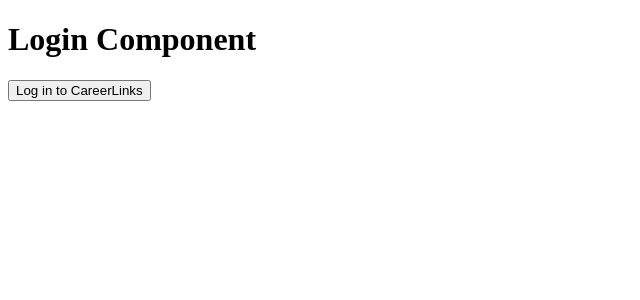
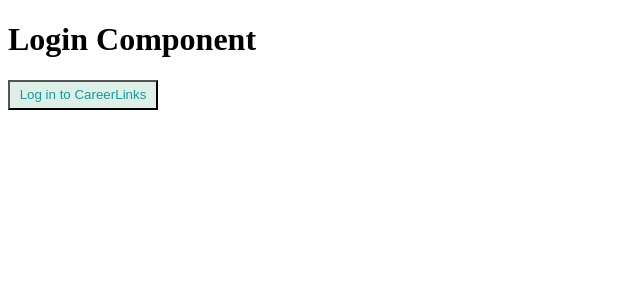
Before and after one commit to Daniel-Williams-ux/CareerLink, a React (Vite) app: page /Login in a window 1280 px wide. Shown: the top 300 px of the page, without its empty margins (0-640 px from the left). Built offline with nearby package versions, Linux system fonts and the light colour scheme.

Commit message:
Add a login functionality

```diff
--- /dev/null
+++ b/src/Sass/LoginComponent.scss
@@ -0,0 +1,7 @@
+.login-btn {
+  width: 150px;
+  height: 30px;
+  background-color: #DEEFE7;
+  color: #159A9C;
+  cursor: pointer;
+}
--- a/src/api/AuthApi.jsx
+++ b/src/api/AuthApi.jsx
@@ -1,6 +1,6 @@
 const LoginApi = () => {
   return (
-    <p>Hello from LoginApi</p>
+    console.log("hello from LoginApi")
   )
 }
 
--- a/src/components/LoginComponent.jsx
+++ b/src/components/LoginComponent.jsx
@@ -1,10 +1,15 @@
 import LoginApi from '../api/AuthApi';
+import '../Sass/LoginComponent.scss';
 
 const LoginComponent = () => {
+
+  const login = () => {
+    LoginApi();
+  }
   return (
     <div>
       <h1>Login Component</h1>
-      <button className="login-btn">Log in to CareerLinks</button>
+      <button onClick={login}className="login-btn">Log in to CareerLinks</button>
   </div>
   )
 }
```
